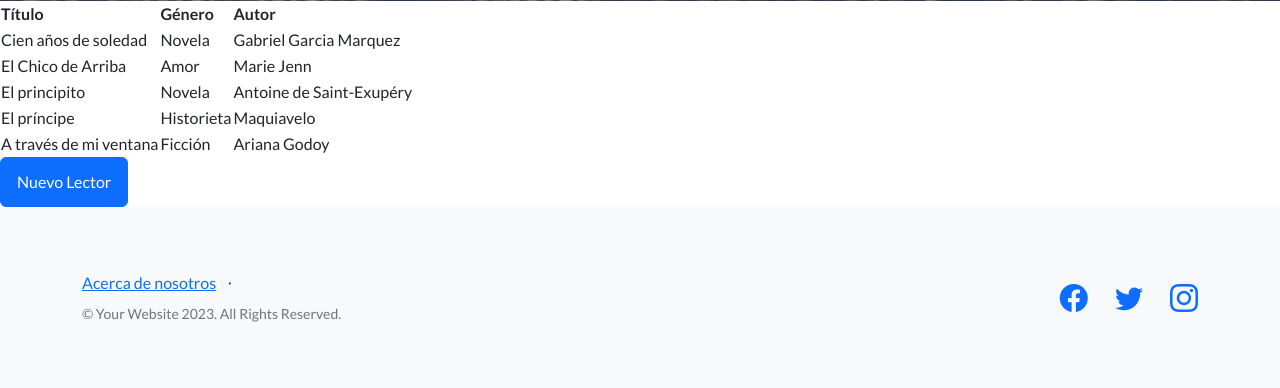
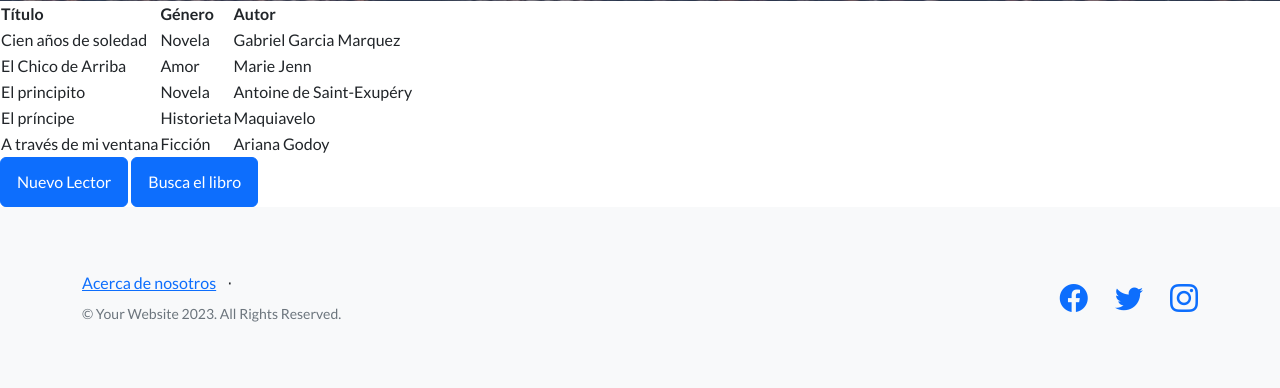
Before and after one commit to Luulu4k/Final-proyecto-Gra-a-y-Zapata, a Django app: page /AppLectores/ver_libro in a window 1280 px wide. Shown: the part 555-943 px from the top of the page. Run offline with Django 5.2, Linux system fonts and the light colour scheme; data comes from the database, SQL or seed files in the repository; some libraries are stand-ins or nearby versions.

Commit message:
agregar boton

```diff
--- a/Proyecto Final Graña Zapata/AppLectores/Proyecto/AppLectores/templates/libro/ver_libro.html
+++ b/Proyecto Final Graña Zapata/AppLectores/Proyecto/AppLectores/templates/libro/ver_libro.html
@@ -31,4 +31,5 @@
    </tbody>
 </table>
 <a class="btn btn-primary" href="{% url 'Crear Libro' %}"> Nuevo Lector</a>
+<a class="btn btn-primary" href="{% url 'buscar' %}"> Busca el libro</a>
 {% endblock %}
--- a/Proyecto Final Graña Zapata/AppLectores/Proyecto/AppLectores/urls.py
+++ b/Proyecto Final Graña Zapata/AppLectores/Proyecto/AppLectores/urls.py
@@ -28,7 +28,7 @@ urlpatterns = [
     path("borrar_libro/<libro>", borrar_libro, name= "Eliminar Libro"),
 
 
-    path("buscar_libro", buscar_libro),
+    path("buscar_libro", buscar_libro, name= "buscar"),
     path("resultados_libro", resultados_libro),
 
 
```
